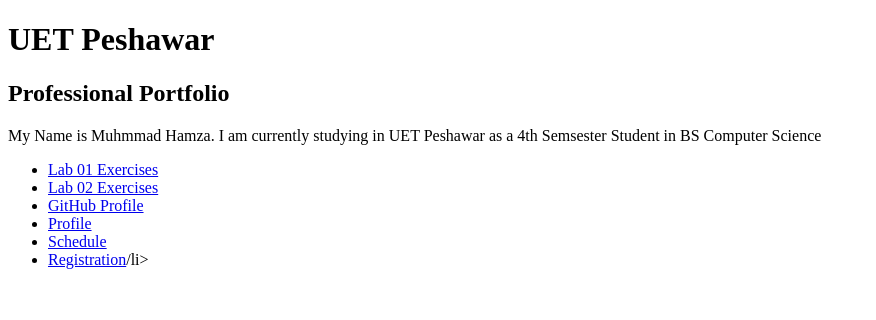
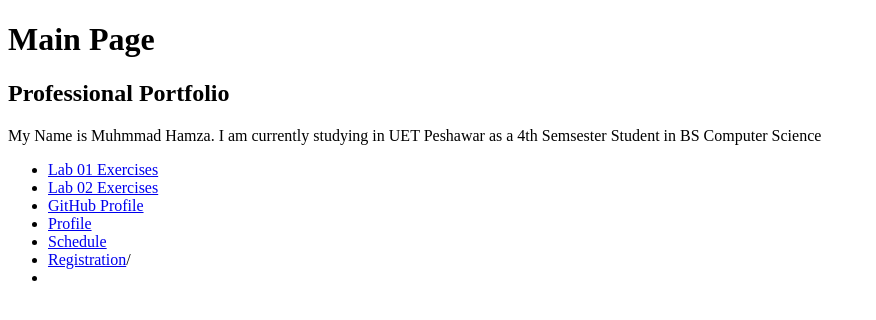
Before and after one commit to MuhammadHamza-7035/24PWBCS1222, a plain HTML site: page index.html in a window 1280 px wide. Shown: the whole page, without its empty margins (0-876 px from the left). Drawn offline with Linux system fonts and the light colour scheme.

Commit message:
fixed an error in index

```diff
--- a/index.html
+++ b/index.html
@@ -4,7 +4,7 @@
 </head>
 <body>
     <header>
-        <h1>UET Peshawar</h1>
+        <h1>Main Page</h1>
         <h2>Professional Portfolio</h2>
         <p>My Name is Muhmmad Hamza. I am currently studying in UET Peshawar as a 4th Semsester Student in BS Computer Science</p>
     </header>
@@ -15,7 +15,7 @@
             <li><a href="https://github.com/yourusername">GitHub Profile</a></li>
             <li><a href="profile.html">Profile</a></a></li>
             <li><a href="schedule.html">Schedule</a></li>
-            <li><a href="registration.html">Registration</a>/li>
+            <li><a href="registration.html">Registration</a>/<li>
         </ul>
     </nav>
 </body>
```
